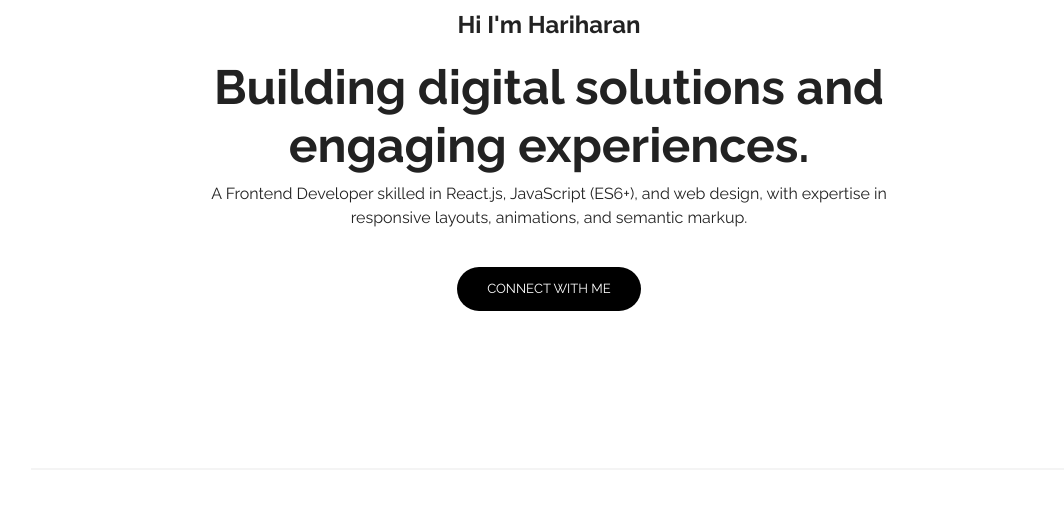
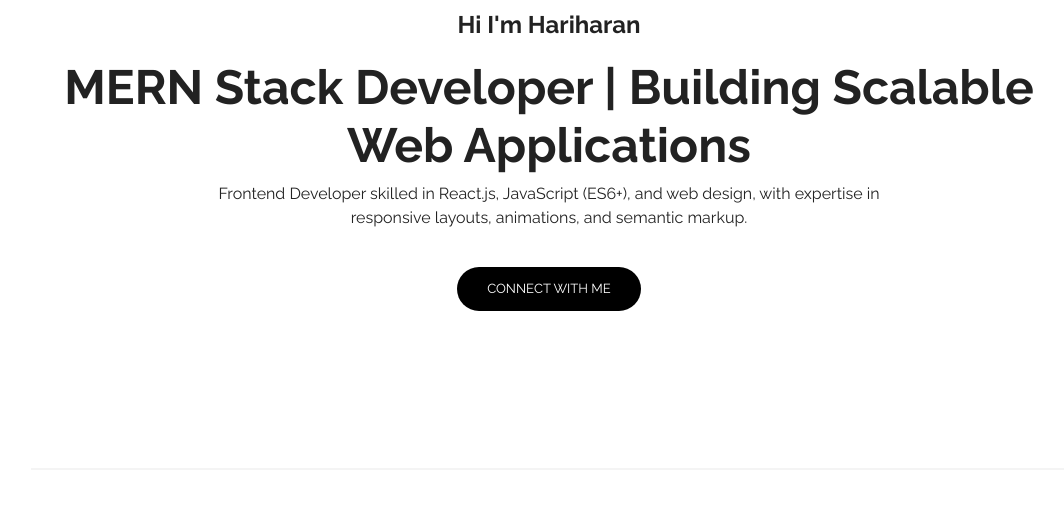
Before and after one commit to hariharan138/Hariharan, a website: page index.html in a window 1280 px wide. Shown: the part 287-800 px from the top of the page, without its empty margins (91-1155 px from the left). Drawn offline with Linux system fonts and the light colour scheme.

Commit message:
Update index.html

```diff
--- a/index.html
+++ b/index.html
@@ -138,11 +138,11 @@
         <h1>Hi I'm Hariharan</h1>
 
         <div class="content-text">
-          <h2>Building digital solutions and </h2>
-          <h2>engaging experiences.</h2>
+          <h2> MERN Stack Developer | Building Scalable </h2>
+          <h2>Web Applications</h2>
 
           <p>
-            A Frontend Developer skilled in React.js, JavaScript (ES6+), and web design, with expertise in responsive layouts, animations, and semantic markup.
+            Frontend Developer skilled in React.js, JavaScript (ES6+), and web design, with expertise in responsive layouts, animations, and semantic markup.
           </p>
         </div>
         <a
```
